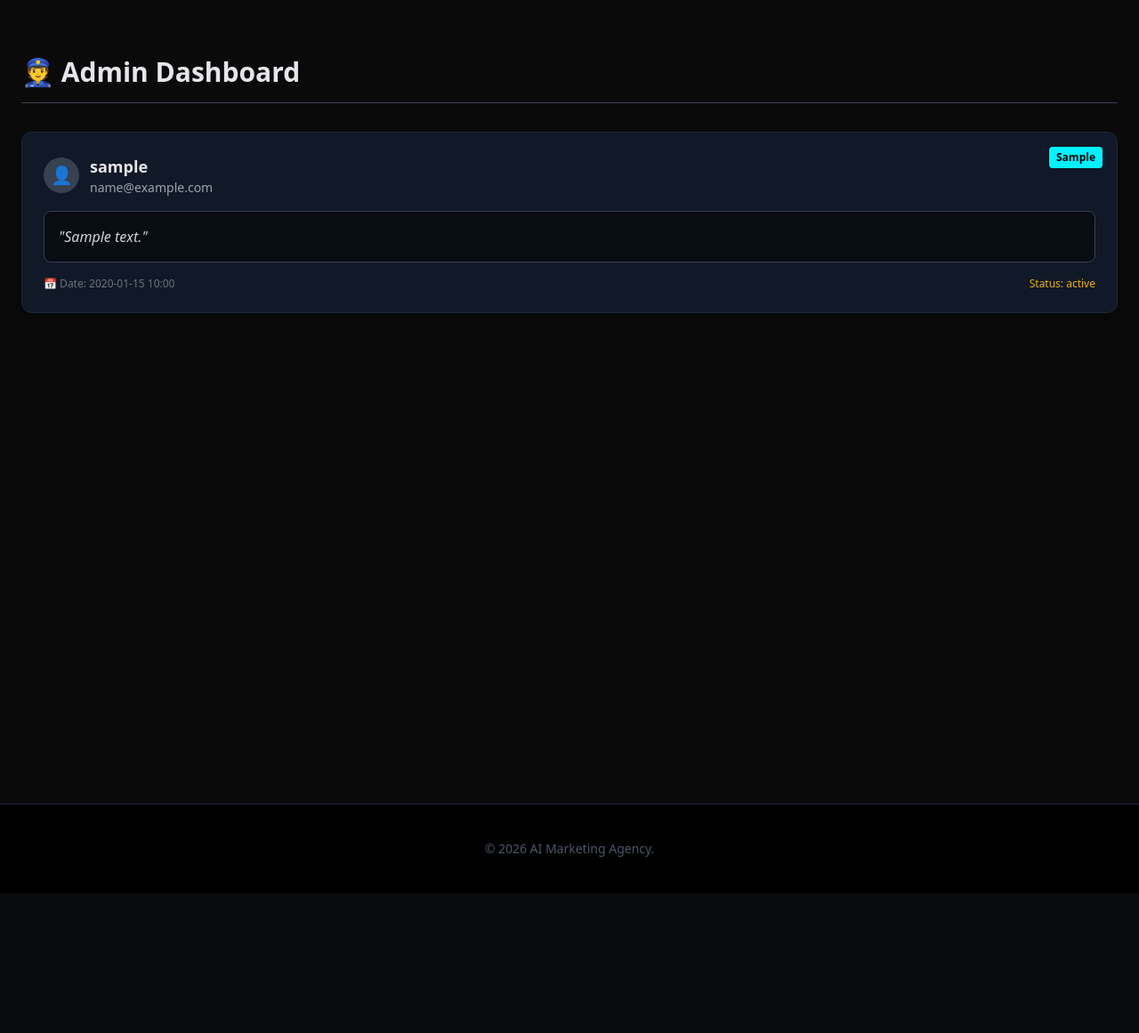
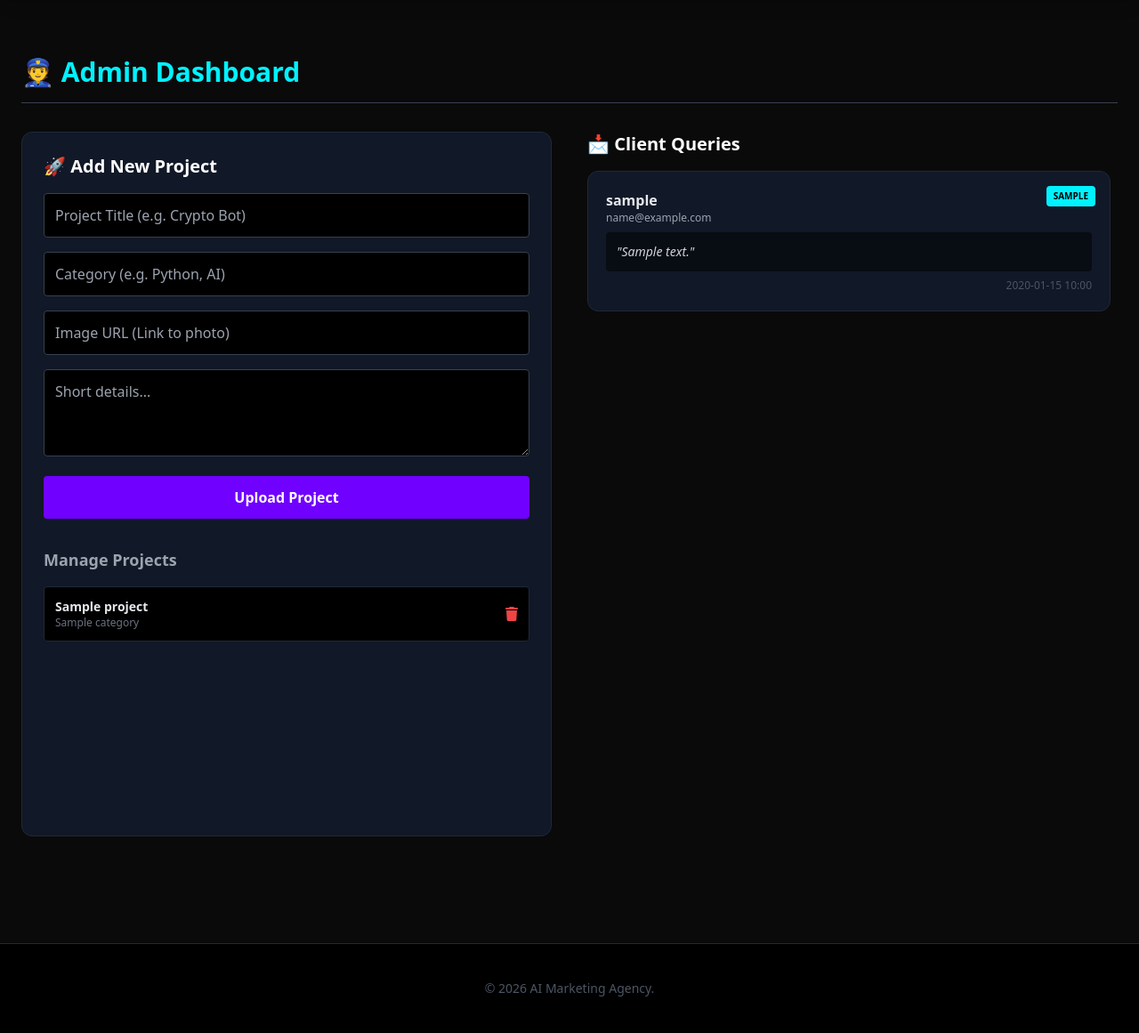
Before and after one commit to KingOfMusicBot/ai_agency, a Flask app: template templates/admin.html in a window 1280 px wide. Shown: the part 73-1234 px from the top of the page at 89% size. Before the commit the page ends 1077 px from the top, so only its background shows below. Run offline with Flask 3, Linux system fonts and the light colour scheme; the template is opened without the code that fills it: most values are stand-ins (such as "Sample title", 1, 10 or a date in 2020); some libraries are stand-ins or nearby versions.

Commit message:
Update admin.html

```diff
--- a/templates/admin.html
+++ b/templates/admin.html
@@ -2,42 +2,65 @@
 
 {% block content %}
 <div class="container mx-auto px-6 py-10">
-    <h1 class="text-3xl font-bold mb-8 border-b border-gray-700 pb-4">
+    <h1 class="text-3xl font-bold mb-8 text-primary border-b border-gray-700 pb-4">
         👮 Admin Dashboard
     </h1>
 
-    <div class="grid gap-6">
-        {% for q in queries %}
-        <div class="bg-gray-900 p-6 rounded-xl border border-gray-800 shadow-lg relative">
+    <div class="grid md:grid-cols-2 gap-10">
 
-            <span class="absolute top-4 right-4 bg-primary text-black text-xs font-bold px-2 py-1 rounded">
-                {{ q.service_type }}
-            </span>
+        <div class="bg-gray-900 p-6 rounded-xl border border-gray-800 h-fit">
+            <h2 class="text-xl font-bold mb-4 text-white">🚀 Add New Project</h2>
+            <form action="/add-project" method="POST" class="space-y-4">
+                <input type="text" name="title" placeholder="Project Title (e.g. Crypto Bot)" required class="w-full bg-black p-3 rounded border border-gray-700 text-white">
 
-            <div class="flex items-center mb-4">
-                <div class="w-10 h-10 rounded-full bg-gray-700 flex items-center justify-center text-xl mr-3">
-                    👤
+                <input type="text" name="category" placeholder="Category (e.g. Python, AI)" required class="w-full bg-black p-3 rounded border border-gray-700 text-white">
+
+                <input type="text" name="image_url" placeholder="Image URL (Link to photo)" required class="w-full bg-black p-3 rounded border border-gray-700 text-white">
+
+                <textarea name="description" placeholder="Short details..." rows="3" class="w-full bg-black p-3 rounded border border-gray-700 text-white"></textarea>
+
+                <button type="submit" class="w-full bg-secondary text-white font-bold py-3 rounded hover:bg-purple-600 transition">
+                    Upload Project
+                </button>
+            </form>
+
+            <h3 class="text-lg font-bold mt-8 mb-4 text-gray-400">Manage Projects</h3>
+            <div class="space-y-3 h-64 overflow-y-auto">
+                {% for p in projects %}
+                <div class="flex justify-between items-center bg-black p-3 rounded border border-gray-800">
+                    <div>
+                        <p class="font-bold text-sm">{{ p.title }}</p>
+                        <p class="text-xs text-gray-500">{{ p.category }}</p>
+                    </div>
+                    <a href="/delete-project/{{ p._id }}" class="text-red-500 hover:text-red-400" onclick="return confirm('Are you sure?')">
+                        <i class="fas fa-trash"></i>
+                    </a>
                 </div>
-                <div>
-                    <h3 class="font-bold text-lg">{{ q.user_name }}</h3>
-                    <p class="text-sm text-gray-400">{{ q.user_email }}</p>
-                </div>
-            </div>
-
-            <div class="bg-black/50 p-4 rounded-lg border border-gray-700">
-                <p class="text-gray-300 italic">"{{ q.message }}"</p>
-            </div>
-
-            <div class="mt-4 text-xs text-gray-500 flex justify-between">
-                <span>📅 Date: {{ q.date.strftime('%Y-%m-%d %H:%M') }}</span>
-                <span class="text-yellow-500">Status: {{ q.status }}</span>
+                {% endfor %}
             </div>
         </div>
-        {% else %}
-        <div class="text-center text-gray-500 py-20">
-            <h3>📭 Koi naya message nahi hai.</h3>
+
+        <div>
+            <h2 class="text-xl font-bold mb-4 text-white">📩 Client Queries</h2>
+            <div class="space-y-4 h-[80vh] overflow-y-auto pr-2">
+                {% for q in queries %}
+                <div class="bg-gray-900 p-5 rounded-xl border border-gray-800 relative">
+                    <span class="absolute top-4 right-4 bg-primary text-black text-[10px] font-bold px-2 py-1 rounded uppercase">
+                        {{ q.service_type }}
+                    </span>
+                    <h3 class="font-bold">{{ q.user_name }}</h3>
+                    <p class="text-xs text-gray-400 mb-2">{{ q.user_email }}</p>
+                    <div class="bg-black/50 p-3 rounded text-sm text-gray-300 italic">
+                        "{{ q.message }}"
+                    </div>
+                    <p class="text-xs text-gray-600 mt-2 text-right">{{ q.date.strftime('%Y-%m-%d %H:%M') }}</p>
+                </div>
+                {% else %}
+                <p class="text-gray-500">No queries yet.</p>
+                {% endfor %}
+            </div>
         </div>
-        {% endfor %}
+
     </div>
 </div>
 {% endblock %}
```
